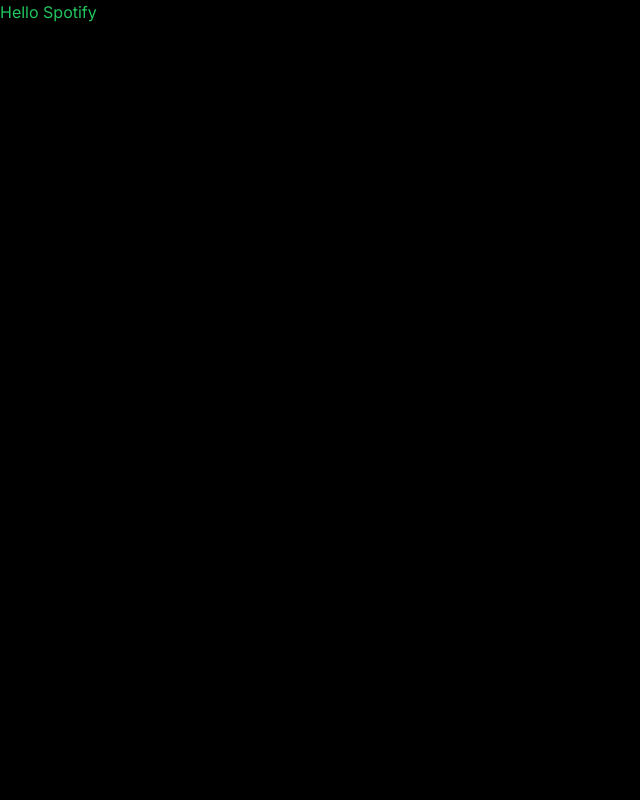
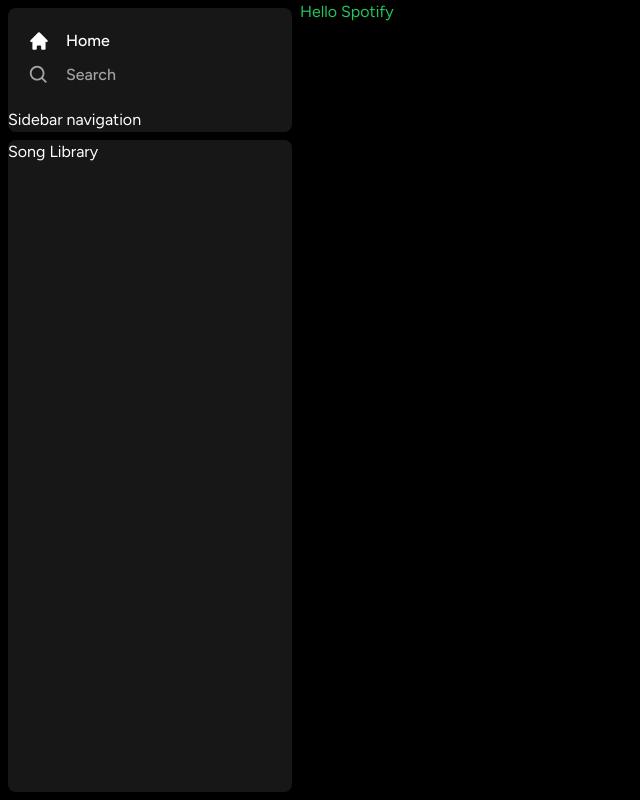
Before and after one commit to gharewal12/spotify-clone, a Next.js app: page / in a window 1280 px wide. Shown: the whole page, without its empty margins (0-640 px from the left). Built offline with nearby package versions, Linux system fonts and the light colour scheme.

Commit message:
Added sidebar navigation

```diff
--- a/app/layout.tsx
+++ b/app/layout.tsx
@@ -1,22 +1,27 @@
 import type { Metadata } from 'next'
-import { Inter } from 'next/font/google'
+import { Figtree } from 'next/font/google'
 import './globals.css'
+import Sidebar from '@/components/Sidebar'
 
-const inter = Inter({ subsets: ['latin'] })
+const font = Figtree({ subsets: ['latin'] })
 
 export const metadata: Metadata = {
-  title: 'Create Next App',
-  description: 'Generated by create next app',
+  title: 'Spotify Clone',
+  description: 'Listen to music!',
 }
 
 export default function RootLayout({
   children,
-}: {
+}: Readonly<{
   children: React.ReactNode
-}) {
+}>) {
   return (
     <html lang="en">
-      <body className={inter.className}>{children}</body>
+      <body className={font.className}>
+        <Sidebar>
+          {children}
+        </Sidebar>
+      </body>
     </html>
   )
 }
--- /dev/null
+++ b/components/Box.tsx
@@ -0,0 +1,26 @@
+import { twMerge } from "tailwind-merge";
+
+interface BoxProps {
+    children: React.ReactNode;
+    className?: string;
+}
+
+const Box: React.FC<BoxProps> = ({
+    children,
+    className
+}) => {
+    return (
+        <div className={twMerge(`
+        bg-neutral-900
+        rounded-lg
+        h-fit
+        w-full,
+        `,
+            className
+        )}>
+         {children}
+        </div>
+    )
+}
+
+export default Box
--- /dev/null
+++ b/components/Sidebar.tsx
@@ -0,0 +1,70 @@
+"use client";
+import { usePathname } from 'next/navigation';
+import React, { useMemo } from 'react'
+import { BiSearch } from 'react-icons/bi';
+import { HiHome } from 'react-icons/hi';
+import Box from './Box';
+import SidebarItem from './SidebarItem';
+
+interface SidebarProps {
+    children: React.ReactNode;
+}
+
+const Sidebar: React.FC<SidebarProps> = ({
+    children
+}) => {
+    const pathname = usePathname();
+
+    const routes = useMemo(() => [
+        {
+            icon: HiHome,
+            label: 'Home',
+            active: pathname !== '/search',
+            href: '/'
+        },
+        {
+            icon: BiSearch,
+            label: 'Search',
+            active: pathname === '/search',
+            href: '/search'
+        }
+    ], [pathname]);
+    return (
+        <div className='flex h-full'>
+            <div className='
+            hidden
+            md:flex
+            flex-col
+            gap-y-2
+            bg-transparent
+            h-full
+            w-[300px]
+            p-2
+            '>
+                <Box>
+                    <div className='
+                    felx
+                    flex-col
+                    gap-y-4
+                    px-5
+                    py-4
+                    '>
+                        {routes.map(route => (
+                            <SidebarItem
+                                key={route.label}
+                                {...route}
+                            />
+                        ))}
+                    </div>
+                    Sidebar navigation
+                </Box>
+                <Box className='overflow-y-auto h-full'>
+                    Song Library
+                </Box>
+            </div>
+            <main> {children}</main>
+        </div>
+    )
+}
+
+export default Sidebar;
--- /dev/null
+++ b/components/SidebarItem.tsx
@@ -0,0 +1,42 @@
+import Link from 'next/link';
+import React from 'react'
+import { IconType } from 'react-icons'
+import { twMerge } from 'tailwind-merge';
+
+interface SidebarItemProps {
+    icon: IconType;
+    label: string;
+    active?: boolean;
+    href: string;
+}
+
+const SidebarItem: React.FC<SidebarItemProps> = ({
+    icon: Icon,
+    label,
+    active,
+    href
+}) => {
+    return (
+        <Link href={href} className={twMerge(`
+        flex
+        flex-row
+        h-auto
+        items-center
+        w-full
+        gap-x-4
+        text-md
+        font-medium
+        cursor-pointer
+        hover:text-white
+        transition
+        text-neutral-400
+        py-1
+        `, active && 'text-white'
+        )}>
+            <Icon size={26} />
+            <p className='truncate w-full'>{label}</p>
+        </Link>
+    )
+}
+
+export default SidebarItem
```
